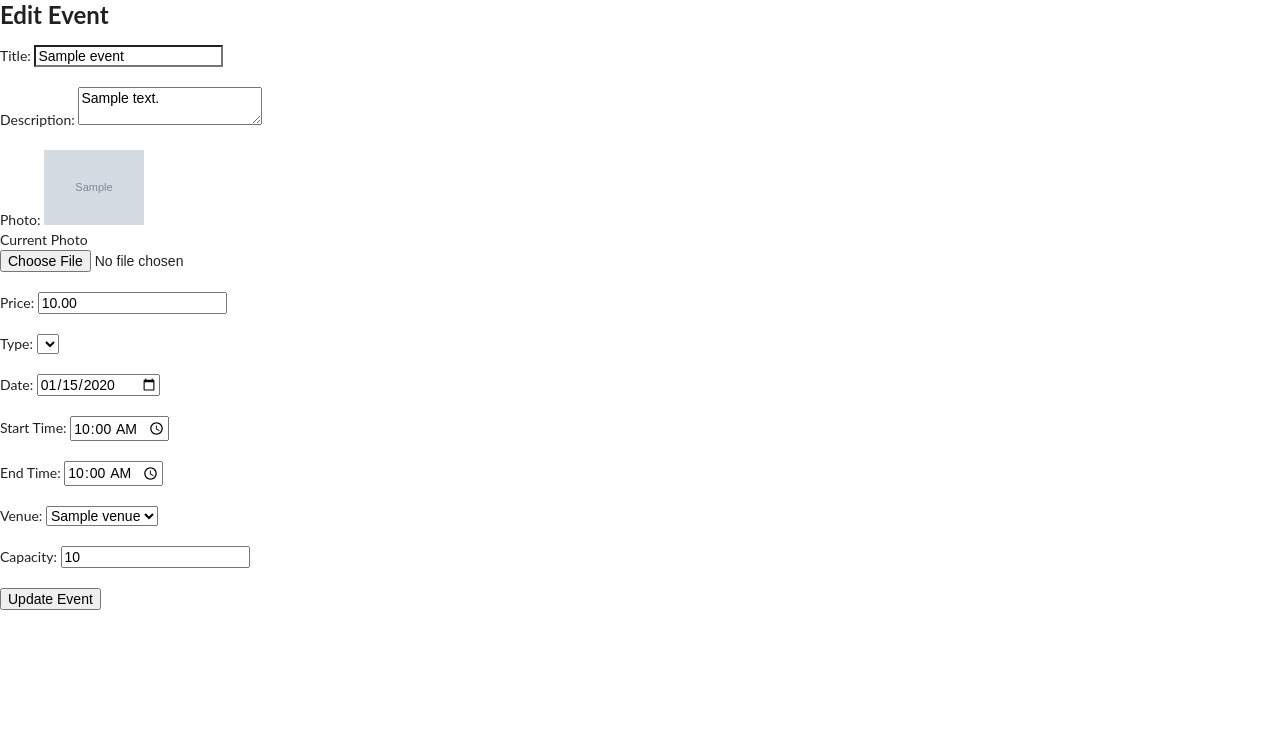
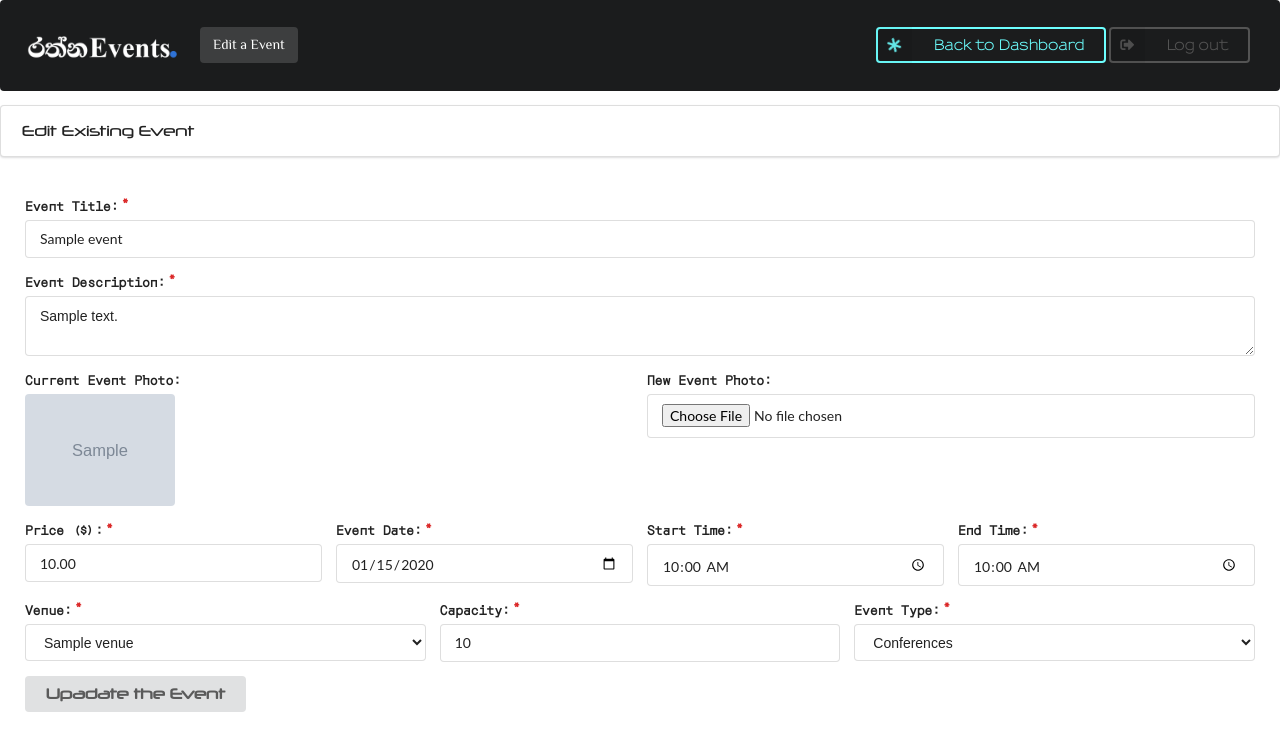
Before and after one commit to prasad-kmd/ems, a PHP site: page /events/edit_event.php?id=1 in a window 1280 px wide. Shown: the top 751 px of the page. Run offline with PHP 8.4, Linux system fonts and the light colour scheme; the visitor is signed in with stand-in values (Sample User, id 1); tables that the repository leaves empty hold one stand-in row (values such as "Sample post"); grey boxes marked "Sample" are stand-in pictures; lists and menus that the app fills with data are empty.

Commit message:
Rev #1.099.46

```diff
--- a/events/add_event.php
+++ b/events/add_event.php
@@ -80,7 +80,7 @@ $conn->close();
         <textarea rows="2" id="event_description" name="event_description" required placeholder="Event Description"></textarea>
       </div>
       <div class="file input field">
-        <label for="event_title">Event Photo:</label>
+        <label for="event_photo">Event Photo:</label>
         <input type="file" id="event_photo" name="event_photo" />
       </div>
       <div class="four fields">
--- a/events/delete_event.php
+++ b/events/delete_event.php
@@ -34,7 +34,7 @@ if (isset($_GET['id'])) {
       }
 
 
-        header("Location: admin_dashboard.php");
+        header("Location: ../admin_dashboard.php");
         exit;
     } else {
         echo "Error deleting event: " . $stmt->error;
--- a/events/edit_event.php
+++ b/events/edit_event.php
@@ -45,57 +45,120 @@ if (isset($_GET['id'])) {
         </head>
 
         <body>
-            <h2>Edit Event</h2>
-            <form action="process_edit_event.php" method="post" enctype="multipart/form-data">
+            <!-- Nav Bar -->
+            <div class="ui inverted segment">
+                <div class="ui inverted secondary menu" style="font-family: 'Philosopher';">
+                    <div class="item" width="50px">
+                        <img src="../assets/images/logo.webp" alt="Company Logo" width="50px">
+                    </div>
+                    <a class="active item">
+                        Edit a Event
+                    </a>
+                    <!-- <a class="item">
+                Jobs
+            </a>
+            <a class="item">
+                Locations
+            </a> -->
+                    <div class="right menu">
+                        <div class="item">
+                            <a href="../admin_dashboard.php"><button class="ui right inverted teal labeled icon button">
+                                    <i class="asterisk loading icon"></i>
+                                    <span style="font-family: 'Sansumi';font-weight: 500;">Back to Dashboard</span>
+                                </button></a>
+                            <a href="logout.php"><button class="ui right inverted secondary labeled icon button">
+                                    <i class="sign out alternate icon"></i>
+                                    <span style="font-family: 'Sansumi';font-weight: 500;">Log out</span>
+                                </button></a>
+                            <!-- &nbsp; -->
+                        </div>
+                    </div>
+                </div>
+            </div>
+            <!-- menu begins -->
+            <div class="ui fluid vertical menu" style="padding: 5px;">
+                <span class="item" style="font-family: Neuropol;">Edit Existing Event</span>
+            </div>
+            <!-- menu ends -->
+            <!-- Nav Bar ends -->
+            <!-- form begins -->
+            <form class="ui form" style="padding: 25px;" method="POST" action="process_edit_event.php" enctype="multipart/form-data">
+                <span style="font-family: 'Orbit';">
                     <input type="hidden" name="event_id" value="<?php echo $event['event_id']; ?>">
-
-                <label for="event_title">Title:</label>
-                <input type="text" id="event_title" name="event_title" value="<?php echo $event['event_title']; ?>" required><br><br>
-
-                <label for="event_description">Description:</label>
-                <textarea id="event_description" name="event_description"><?php echo $event['event_description']; ?></textarea><br><br>
-
-                <label for="event_photo">Photo:</label>
-                <img src="<?php echo $event['event_photo']; ?>" alt="Current Photo" width="100"><br> Current Photo<br>
-                <input type="file" id="event_photo" name="event_photo"><br><br>
-                <input type="hidden" name="existing_photo" value="<?php echo $event['event_photo']; ?>">
-
-
-
-                <label for="event_price">Price:</label>
-                <input type="number" id="event_price" name="event_price" value="<?php echo $event['event_price']; ?>" step="0.01" required><br><br>
-
-
-
-                <label for="event_type">Type:</label>
-                <select id="event_type" name="event_type">
-
-                </select><br><br>
-
-                <label for="event_date">Date:</label>
-                <input type="date" id="event_date" name="event_date" value="<?php echo $event['event_date']; ?>" required><br><br>
-
-
+                    <div class="required field">
+                        <label for="event_title">Event Title:</label>
+                        <input type="text" id="event_title" name="event_title" value="<?php echo $event['event_title']; ?>" required placeholder="Event Title" />
+                    </div>
+                    <div class="required field">
+                        <label for="event_description">Event Description:</label>
+                        <textarea rows="2" id="event_description" name="event_description" required placeholder="Event Description"><?php echo $event['event_description']; ?></textarea>
+                    </div>
+                    <div class="two fluid fields">
+                        <div class="field">
+                            <label>Current Event Photo:</label>
+                            <img src="<?php echo $event['event_photo']; ?>" alt="Current Photo" class="ui small rounded image"/>
+                        </div>
+                        <div class="file input field">
+                            <label for="event_photo">New Event Photo:</label>
+                            <input type="file" id="event_photo" name="event_photo" />
+                            <input type="hidden" name="existing_photo" value="<?php echo $event['event_photo']; ?>" />
+                        </div>
+                    </div>
+                    <div class="four fields">
+                        <div class="required field">
+                            <label for="event_price">Price ($):</label>
+                            <input type="number" id="event_price" name="event_price" value="<?php echo $event['event_price']; ?>" step="0.01" required>
+                        </div>
+                        <div class="required field">
+                            <label for="event_date">Event Date:</label>
+                            <input type="date" id="event_date" name="event_date" value="<?php echo $event['event_date']; ?>" required>
+                        </div>
+                        <div class="required field">
                             <label for="event_start_time">Start Time:</label>
-                <input type="time" id="event_start_time" name="event_start_time" value="<?php echo $event['event_start_time']; ?>" required><br><br>
-
+                            <input type="time" id="event_start_time" name="event_start_time" value="<?php echo $event['event_start_time']; ?>" required>
+                        </div>
+                        <div class="required field">
                             <label for="event_end_time">End Time:</label>
-                <input type="time" id="event_end_time" name="event_end_time" value="<?php echo $event['event_end_time']; ?>" required><br><br>
-
-
+                            <input type="time" id="event_end_time" name="event_end_time" value="<?php echo $event['event_end_time']; ?>" required>
+                        </div>
+                    </div>
+                    <div class="three fields">
+                        <div class="required field">
                             <label for="venue_id">Venue:</label>
                             <select id="venue_id" name="venue_id" required>
                                 <?php foreach ($venues as $id => $name): ?>
                                     <option value="<?php echo $id; ?>" <?php if ($event['venue_id'] == $id) echo "selected"; ?>><?php echo $name; ?></option>
                                 <?php endforeach; ?>
-                </select><br><br>
-
+                            </select>
+                        </div>
+                        <div class="required field">
                             <label for="event_capacity">Capacity:</label>
-                <input type="number" id="event_capacity" name="event_capacity" value="<?php echo $event['event_capacity']; ?>" required><br><br>
-
-
-                <input type="submit" value="Update Event">
+                            <input type="number" id="event_capacity" name="event_capacity" value="<?php echo $event['event_capacity']; ?>" required placeholder="Capacity">
+                        </div>
+                        <div class="required field">
+                            <label for="event_type">Event Type:</label>
+                            <select id="event_type" name="event_type" required>
+                                <option value="Conferences" <?php if ($event['event_type'] == 'Conferences') echo 'selected'; ?>>Conferences</option>
+                                <option value="Seminars" <?php if ($event['event_type'] == 'Seminars') echo 'selected'; ?>>Seminars</option>
+                                <option value="Sports Events" <?php if ($event['event_type'] == 'Sports Events') echo 'selected'; ?>>Sports Events</option>
+                                <option value="Weddings" <?php if ($event['event_type'] == 'Weddings') echo 'selected'; ?>>Weddings</option>
+                                <option value="Birthday Parties" <?php if ($event['event_type'] == 'Birthday Parties') echo 'selected'; ?>>Birthday Parties</option>
+                                <option value="Webinars <?php if ($event['event_type'] == 'Webinars') echo 'selected'; ?>">Webinars</option>
+                                <option value="Training Sessions / Workshops" <?php if ($event['event_type'] == 'Training Sessions / Workshops') echo 'selected'; ?>>Training Sessions / Workshops</option>
+                                <option value="Product Launches" <?php if ($event['event_type'] == 'Product Launches') echo 'selected'; ?>>Product Launches</option>
+                                <option value="Trade Shows / Exhibitions" <?php if ($event['event_type'] == 'Trade Shows / Exhibitions') echo 'selected'; ?>>Trade Shows / Exhibitions</option>
+                                <option value="Non-profit / Fundraising Events" <?php if ($event['event_type'] == 'Non-profit / Fundraising Events') echo 'selected'; ?>>Non-profit / Fundraising Events</option>
+                                <option value="Art and Cultural Events" <?php if ($event['event_type'] == 'Art and Cultural Events') echo 'selected'; ?>>Art and Cultural Events</option>
+                                <option value="Festivals" <?php if ($event['event_type'] == 'Festivals') echo 'selected'; ?>>Festivals</option>
+                                <option value="Fairs / Carnivals" <?php if ($event['event_type'] == 'Fairs / Carnivals') echo 'selected'; ?>>Fairs / Carnivals</option>
+                                <option value="VIP Events" <?php if ($event['event_type'] == 'VIP Events') echo 'selected'; ?>>VIP Events</option>
+                            </select>
+                        </div>
+                    </div>
+                    <button class="ui button" type="submit" style="font-family: 'Neuropol';">Upadate the Event</button>
+                </span>
             </form>
+            <!-- form ends -->
             <script src="../assets/js/semantic.js"></script>
             <script src="../assets/js/jquery-3.7.1.min.js"></script>
         </body>
```
Also changed, not shown: events/process_edit_event.php (renamed from process_edit_event.php, +5 -5 lines), uploads/67399bb0d6e68.jpg (deleted), uploads/6739ab56bf651.jpg (added). Lines whose indentation alone changed are shown as unchanged.
